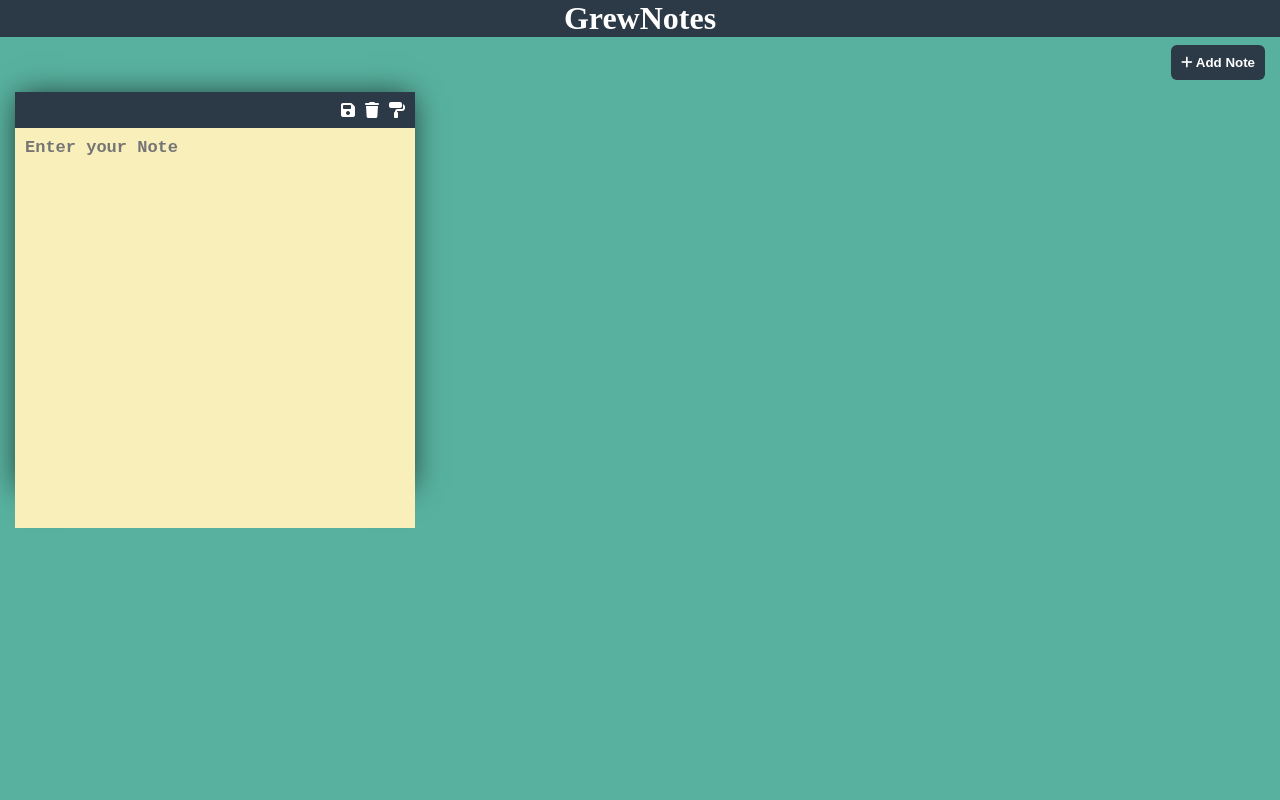
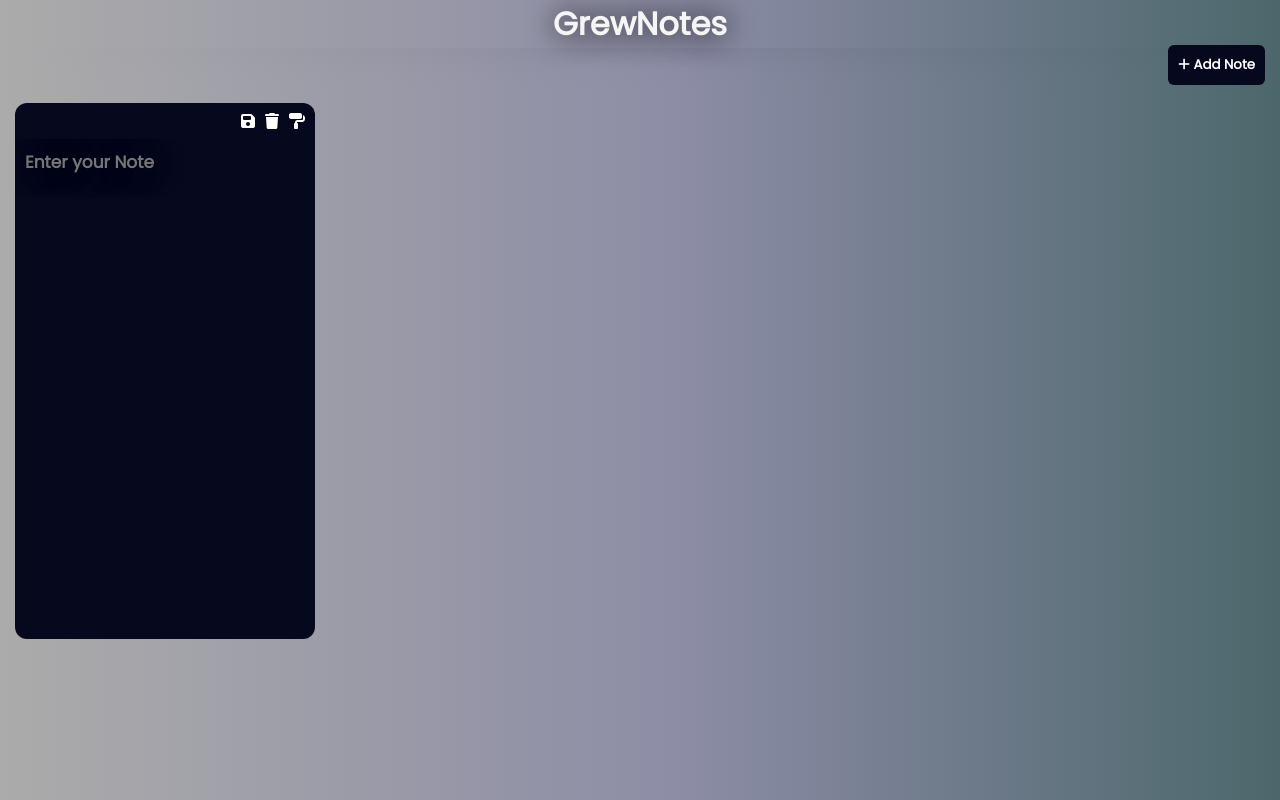
Before and after one commit to muhammad-tayyab604/NoteTakingApp, a plain HTML site: page index.html in a window 1280 px wide. Shown: the top 800 px of the page. Drawn offline with Linux system fonts and the light colour scheme.

Commit message:
New style

```diff
--- a/style.css
+++ b/style.css
@@ -1,34 +1,43 @@
+@import url("https://fonts.googleapis.com/css2?family=Poppins&family=Roboto:wght@300&display=swap");
+
 * {
   padding: 0;
   margin: 0;
   box-sizing: border-box;
+  font-family: "Poppins", sans-serif;
 }
 
 #main {
   width: 100%;
   height: 100%;
   background-color: #58b19f;
+
   display: flex;
   flex-wrap: wrap;
   padding-bottom: 100%;
+  background: linear-gradient(
+    90deg,
+    rgba(171, 171, 171, 1) 0%,
+    rgba(137, 137, 163, 0.9668242296918768) 53%,
+    rgba(76, 103, 108, 1) 100%
+  );
 }
 
 .note {
-  width: 400px;
-  height: 400px;
+  width: 300px;
+  height: 500px;
   margin: 15px;
-  background-color: #f8efba;
+  background-color: none;
   margin-top: 55px;
-  box-shadow: 0px 0px 29px -4px rgba(0, 0, 0, 0.75);
-  -webkit-box-shadow: 0px 0px 29px -4px rgba(0, 0, 0, 0.75);
-  -moz-box-shadow: 0px 0px 29px -4px rgba(0, 0, 0, 0.75);
+  /* box-shadow: 0px 0px 29px rgba(0, 0, 0, 0.75); */
 }
 
 .tool {
   width: 100%;
-  background-color: #2c3a47;
+  background-color: #06091d;
   color: white;
   padding: 5px;
+  border-radius: 12px 12px 0px 0px;
   display: flex;
   justify-content: end;
 }
@@ -40,14 +49,17 @@
 
 .note textarea {
   border: none;
+  border-radius: 0px 0px 12px 12px;
   width: 100%;
   height: 100%;
   resize: none;
-  background-color: #f8efba;
+  background-color: #06091d;
+  text-shadow: 0px 0px 30px black;
   padding: 10px;
   font-size: 17px;
   font-weight: bold;
   transition: 1s;
+  color: whitesmoke;
 }
 
 .note textarea:focus {
@@ -59,7 +71,7 @@
   position: fixed;
   right: 15px;
   top: 45px;
-  background-color: #2c3a47;
+  background-color: #06091d;
   color: white;
   padding: 10px;
   border: 0;
@@ -72,13 +84,24 @@
 
 #addBtn:hover {
   transform: scale(1.2) rotate(10deg);
-  background-color: #2c3a47;
+  background-color: #06091d;
   color: white;
+  box-shadow: 0px 0px 29px black;
 }
 
 .heading {
-  color: white;
-  background-color: #2c3a47;
+  color: whitesmoke;
+  box-shadow: 10px 10px 29px black;
+  background: linear-gradient(
+    90deg,
+    rgba(171, 171, 171, 1) 0%,
+    rgba(137, 137, 163, 0.9668242296918768) 53%,
+    rgba(76, 103, 108, 1) 100%
+  );
   display: flex;
   justify-content: center;
 }
+
+.heading h1 {
+  text-shadow: 0px 0px 30px black;
+}
```
